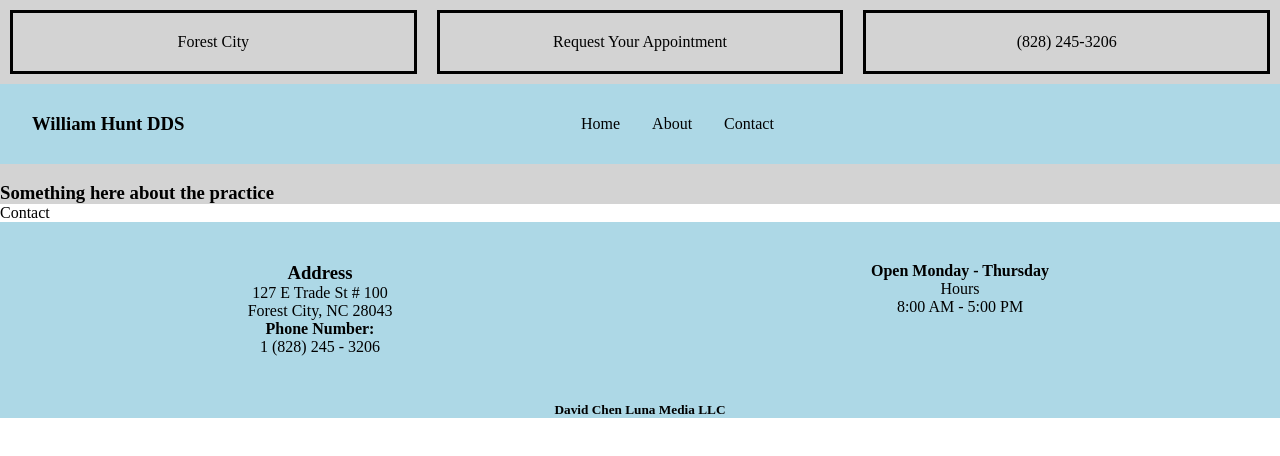
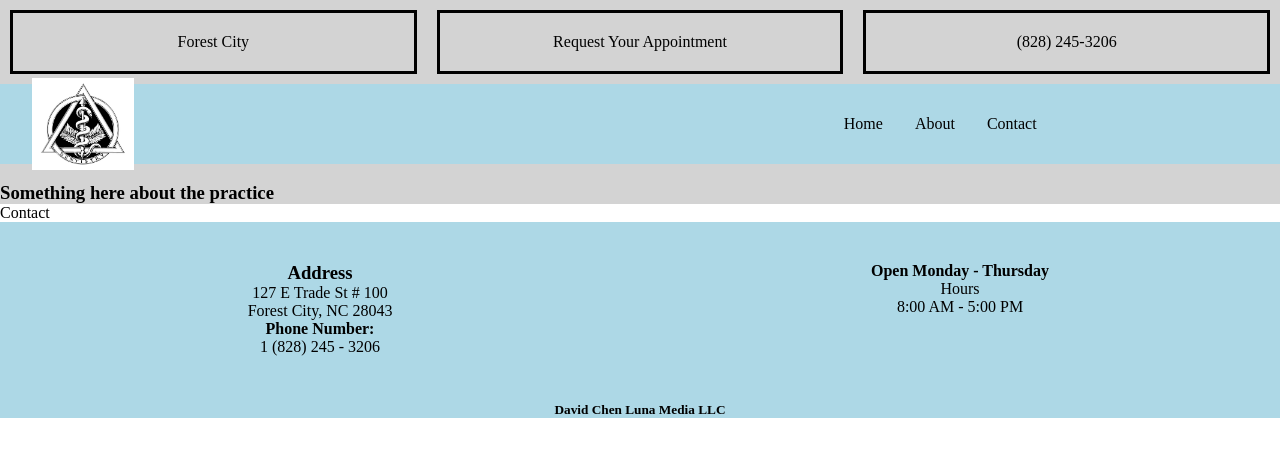
Before and after one commit to dchen8419/William_Hunt_DDS, a React (Create React App) app: page / in a window 1280 px wide. Shown: the top 456 px of the page. Built offline with nearby package versions, Linux system fonts and the light colour scheme.

Commit message:
added dental icon

```diff
--- a/src/components/navbar/Nav.css
+++ b/src/components/navbar/Nav.css
@@ -50,6 +50,10 @@ nav {
     align-items: center;
 }
 
+.dentalicon {
+    width: 15%;
+}
+
 @media only screen and (max-width: 1024px) {
     header .navbar-btn {
         visibility: visible;
--- a/src/components/navbar/Nav.jsx
+++ b/src/components/navbar/Nav.jsx
@@ -1,6 +1,7 @@
 import {useRef} from 'react'
 import {FaBars, FaTimes} from 'react-icons/fa'
 import '../navbar/Nav.css'
+import icon from '../../assets/dentist_icon.png'
 
 function Nav() {
     const navRef = useRef();
@@ -13,7 +14,9 @@ function Nav() {
 
     return (
         <header>
-        <h3>William Hunt DDS</h3>
+            <div>
+                <img alt='dentalicon' src={icon} className="dentalicon"/>
+            </div>
         <nav ref={navRef}>
             <a href="/#">Home</a>
             <a href="/#">About</a>
```
Also changed, not shown: src/assets/dentist_icon.png (added).
